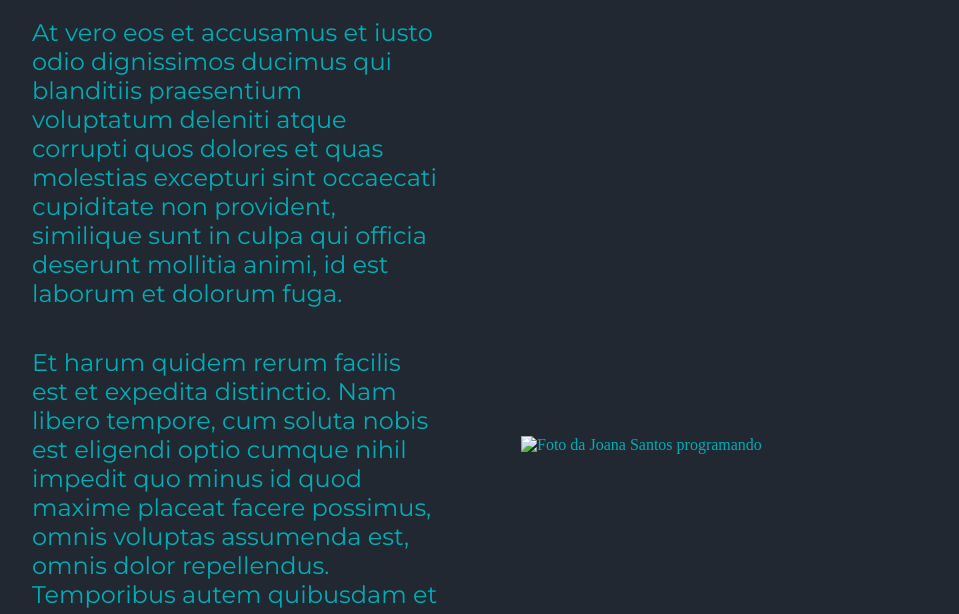
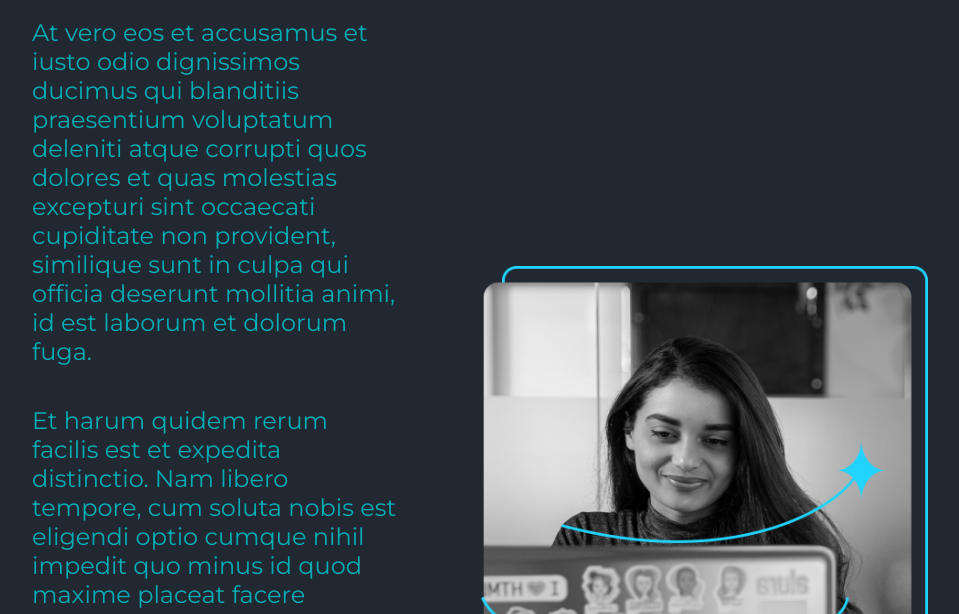
Before and after one commit to mabaximu/html.css.alura, a plain HTML site: page about.html in a window 1280 px wide. Shown: the part 186-800 px from the top of the page, without its empty margins (160-1119 px from the left). Drawn offline with nearby package versions, Linux system fonts and the light colour scheme.

Commit message:
Update about.html

```diff
--- a/about.html
+++ b/about.html
@@ -33,7 +33,7 @@
                 perferendis doloribus asperiores ipsum delis forum birol parela maxime infena. Excepteur sint occaecat
                 cupidatat non.</p>
         </section>
-        <img class="apresentacao__imagem" src="./assets/imagem.png" alt="Foto da Joana Santos programando">
+        <img class="apresentacao__imagem" src="./assets/joana.png" alt="Foto da Joana Santos programando">
     </main>
 
     <footer class="rodape">
```
